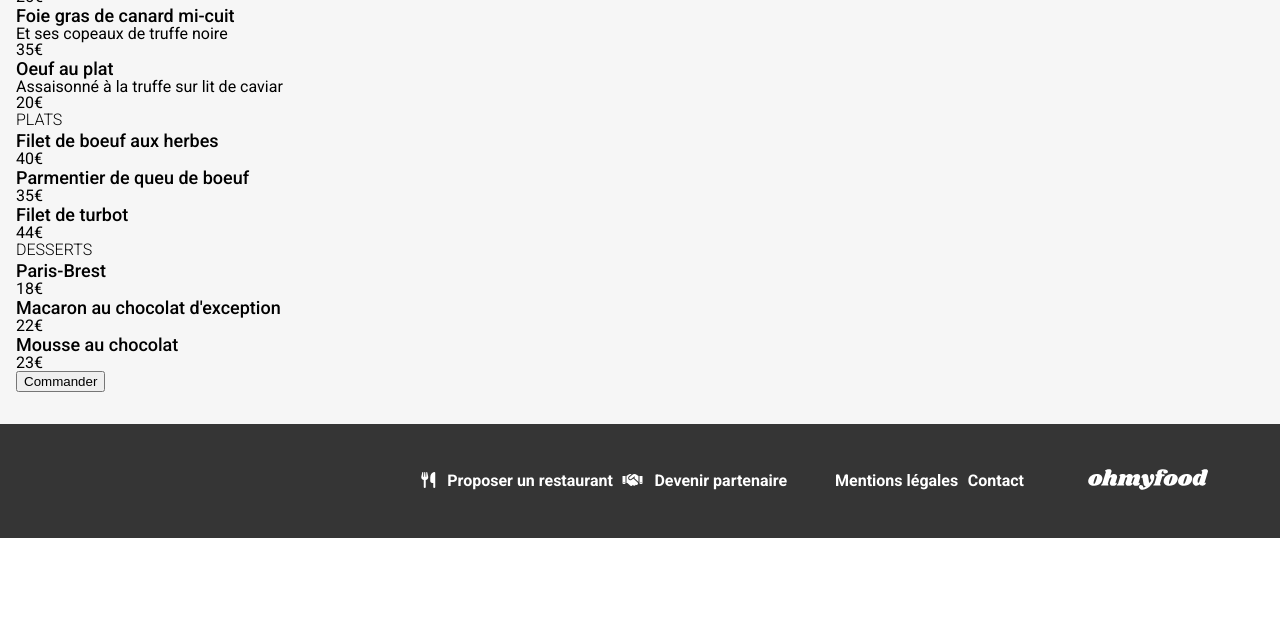
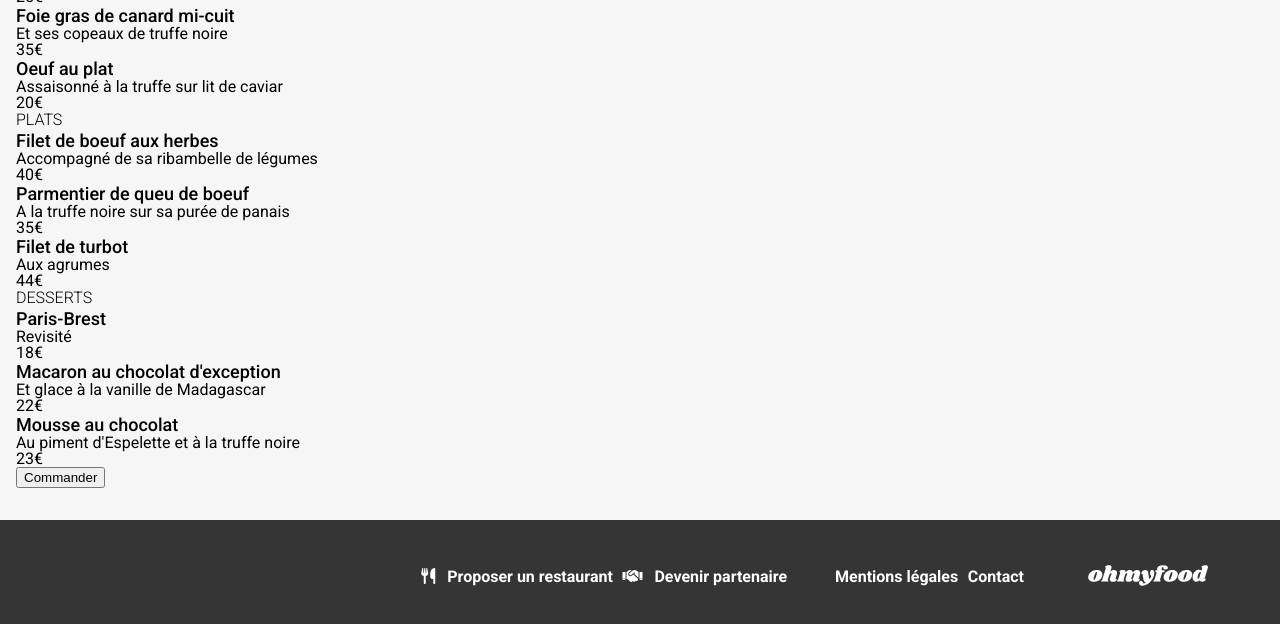
Before and after one commit to FoxCodeur/OhMyFood, a website: page restaurants/restaurant1.html in a window 1280 px wide. Shown: the part 368-992 px from the top of the page. Before the commit the page ends 906 px from the top, so only its background shows below. Drawn offline with Linux system fonts and the light colour scheme; a web font is replaced by a local one.

Commit message:
Intégration de la structure HTML pour la page restaurant 01

```diff
--- a/restaurants/restaurant1.html
+++ b/restaurants/restaurant1.html
@@ -75,14 +75,17 @@
                         <h2 class="restaurants__menu-title md-font-light">PLATS</h2>
                         <div class="restaurants__menu-item">
                             <h3 class="restaurants__menu-item-name xl-font-medium">Filet de boeuf aux herbes</h3>
+                            <p class="restaurants__menu-item-description">Accompagné de sa ribambelle de légumes</p>
                             <p class="restaurants__menu-item-price">40€</p>
                         </div>
                         <div class="restaurants__menu-item">
                             <h3 class="restaurants__menu-item-name xl-font-medium">Parmentier de queu de boeuf</h3>
+                            <p class="restaurants__menu-item-description">A la truffe noire sur sa purée de panais</p>
                             <p class="restaurants__menu-item-price">35€</p>
                         </div>
                         <div class="restaurants__menu-item">
                             <h3 class="restaurants__menu-item-name xl-font-medium">Filet de turbot</h3>
+                            <p class="restaurants__menu-item-description">Aux agrumes</p>
                             <p class="restaurants__menu-item-price">44€</p>
                         </div>
                     </div>
@@ -90,14 +93,18 @@
                         <h2 class="restaurants__menu-title md-font-light">DESSERTS</h2>
                         <div class="restaurants__menu-item">
                             <h3 class="restaurants__menu-item-name xl-font-medium">Paris-Brest</h3>
+                            <p class="restaurants__menu-item-description">Revisité</p>
                             <p class="restaurants__menu-item-price">18€</p>
                         </div>
                         <div class="restaurants__menu-item">
                             <h3 class="restaurants__menu-item-name xl-font-medium">Macaron au chocolat d'exception</h3>
+                            <p class="restaurants__menu-item-description">Et glace à la vanille de Madagascar</p>
                             <p class="restaurants__menu-item-price">22€</p>
                         </div>
                         <div class="restaurants__menu-item">
                             <h3 class="restaurants__menu-item-name xl-font-medium">Mousse au chocolat</h3>
+                            <p class="restaurants__menu-item-description">Au piment d'Espelette et à la truffe noire
+                            </p>
                             <p class="restaurants__menu-item-price">23€</p>
                         </div>
                     </div>
```
